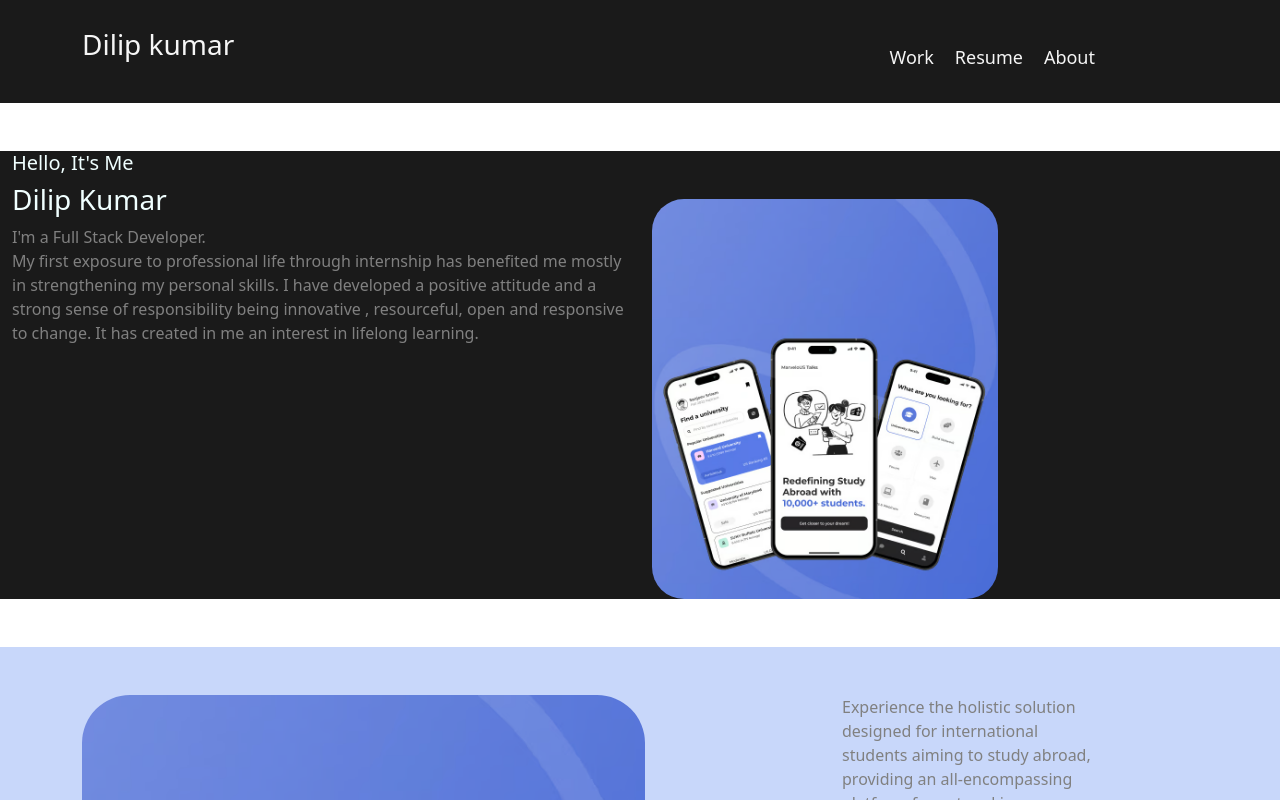
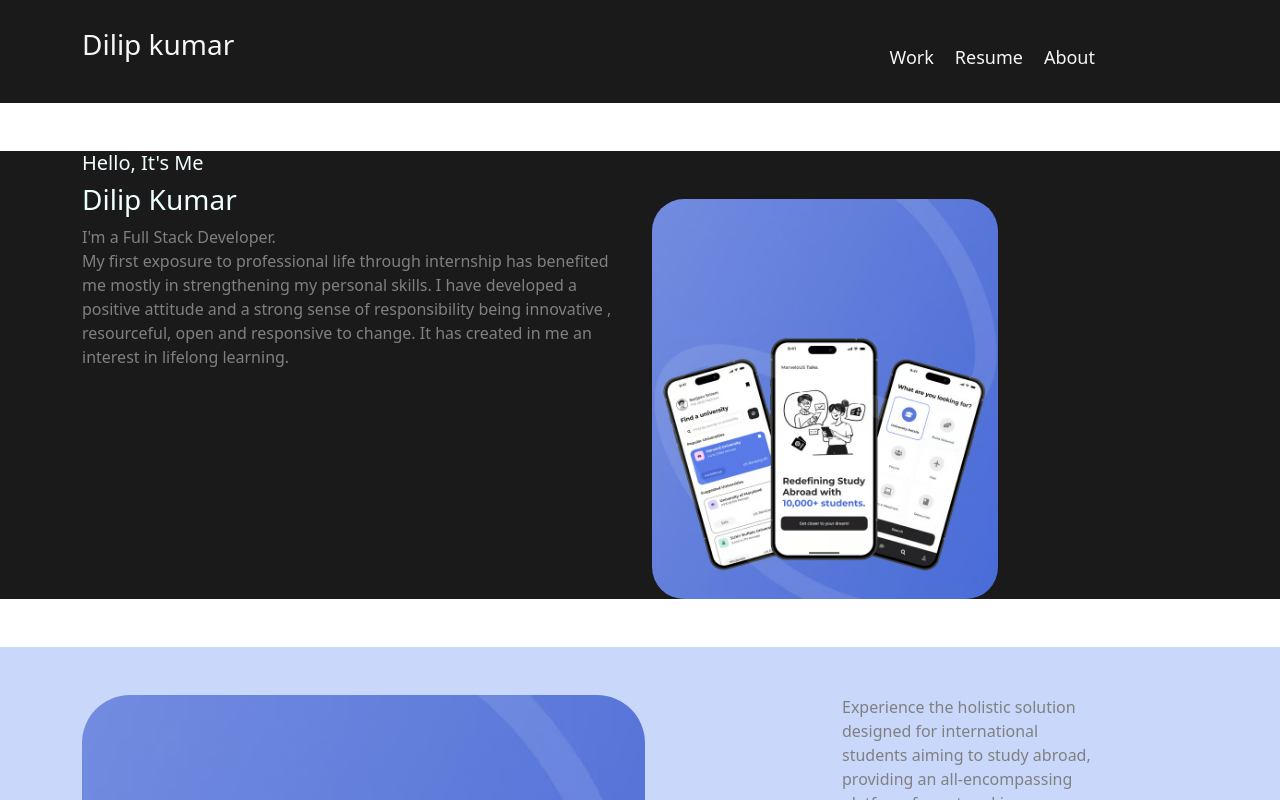
Before and after one commit to bairidilipkumar/angular-port, an Angular app: page / in a window 1280 px wide. Shown: the top 800 px of the page. Built offline with nearby package versions, Linux system fonts and the light colour scheme.

Commit message:
other try

```diff
--- a/src/app/mainpage/mainpage.component.css
+++ b/src/app/mainpage/mainpage.component.css
@@ -5,16 +5,42 @@ body{
     background-color: rgba(26,26,26,1)
 }
 
+.home-content{
+    animation: slideBottom 1s ease forwards;
+    animation-delay: .7s;
+  }
 
 
-
-
-
+  .home-content h5{
+    opacity: 0;
+    animation: slideBottom 1s ease forwards;
+    animation-delay: .7s;
+}
+.home-content h3:nth-last-of-type(2){
+    margin-bottom: 30px;
+    animation: slideTop 1s ease forwards;
+    animation-delay: .7s;
+}
 .home-content h3 span{
     color:#0ef;
 }
+.home-content h3{
+    animation: slideRight 1s ease forwards;
+    animation-delay: 1s;
+}
+.home-content p{
+    animation: slideLeft 1s ease forwards;
+    animation-delay: 1s;
 
-
+}
+#pro1{
+    animation: slideRight 1s ease forwards;
+    animation-delay: 1s;
+}
+#pro1-1{
+    animation: slideLeft 1s ease forwards;
+    animation-delay: 1s;
+}
 #pro1{
     background-color: rgb(157, 164, 235);
 }
--- a/src/app/mainpage/mainpage.component.html
+++ b/src/app/mainpage/mainpage.component.html
@@ -1,8 +1,8 @@
 
  <body>
-   <div class="container-fluid">
+   <div class="container">
         <div class="row mt-5 mb-5">
-            <div class="col-xl-6 col-sm-6 col-md-6 col-12">
+            <div class="col-xl-6 col-sm-6 col-md-6">
                 <div class="home-content">
                     <h5 style="color: azure;">Hello, It's Me</h5>
                     <h3 style="color: azure;">Dilip Kumar</h3>
@@ -13,10 +13,9 @@
                         sense of responsibility being innovative , resourceful, open and responsive to change. It has
                         created in me an interest in lifelong learning.
                     </p>
-
                 </div>
             </div>
-            <div class="col-xl-6 col-sm-6 col-md-6 col-12">
+            <div class="col-xl-6 col-sm-6 col-md-6">
                 <img [src]="'../assets/images/pro1.avif'" class="img-fluid mt-5" style="max-height: 400px; border-radius: 2rem;" id="pro1-1">
             </div>
         </div>
```
